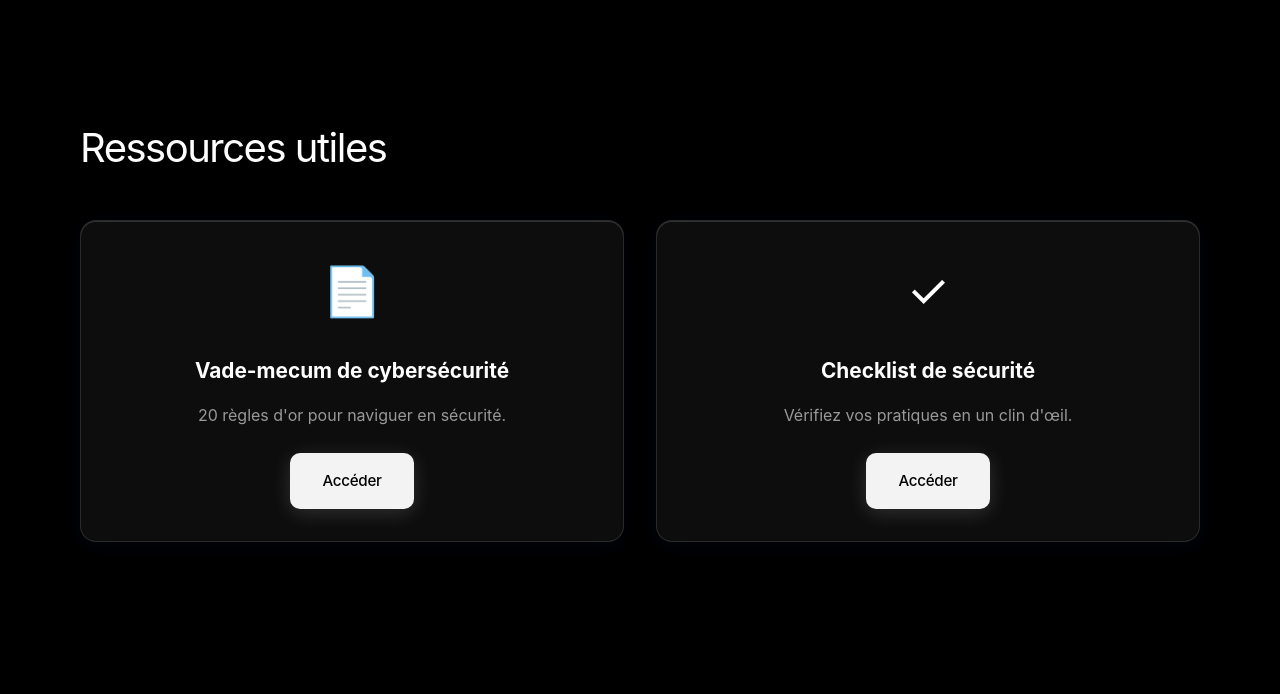
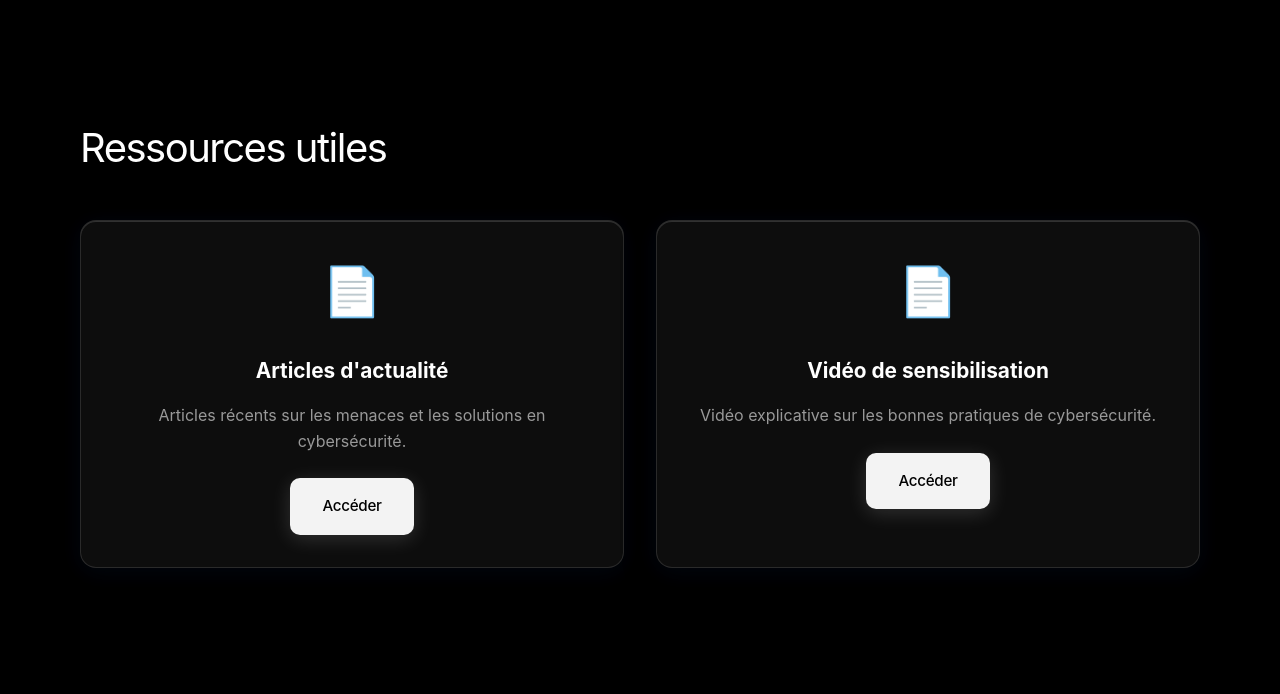
Before and after one commit to moa-digitalagency/CyberConfiance, a Flask app: page / in a window 1280 px wide. Shown: the part 2410-3104 px from the top of the page. Run offline with Flask 3, Linux system fonts and the light colour scheme.

Commit message:
Make resource links dynamic and display more information
Update `templates/index.html` to dynamically render resource links using a Jinja2 loop. Each resource now displays its title, description, and URL.

Replit-Commit-Author: Agent
Replit-Commit-Session-Id: 86c05312-b101-4ef0-8eda-a8dbbc96d3ec
Replit-Commit-Checkpoint-Type: intermediate_checkpoint
Replit-Commit-Event-Id: cda40e83-ab9d-4587-8bc2-99decd9f35c1
Replit-Commit-Screenshot-Url: https://storage.googleapis.com/screenshot-production-us-central1/39363de2-3662-4bea-9adc-2260b34af720/86c05312-b101-4ef0-8eda-a8dbbc96d3ec/E0L7hlZ

```diff
--- a/templates/index.html
+++ b/templates/index.html
@@ -100,19 +100,14 @@
         <h2 class="section-title">Ressources utiles</h2>
 
         <div class="resources-grid">
+            {% for resource in resources %}
             <div class="resource-card glass-card scroll-animate">
                 <span class="resource-icon">📄</span>
-                <h3>Vade-mecum de cybersécurité</h3>
-                <p>20 règles d'or pour naviguer en sécurité.</p>
-                <a href="{{ url_for('main.rules') }}" class="btn btn-primary">Accéder</a>
+                <h3>{{ resource.title }}</h3>
+                <p>{{ resource.description if resource.description else 'Ressource de cybersécurité' }}</p>
+                <a href="{{ resource.url }}" class="btn btn-primary">Accéder</a>
             </div>
-
-            <div class="resource-card glass-card scroll-animate">
-                <span class="resource-icon">✓</span>
-                <h3>Checklist de sécurité</h3>
-                <p>Vérifiez vos pratiques en un clin d'œil.</p>
-                <a href="{{ url_for('main.resources') }}" class="btn btn-primary">Accéder</a>
-            </div>
+            {% endfor %}
         </div>
     </div>
 </section>
```
